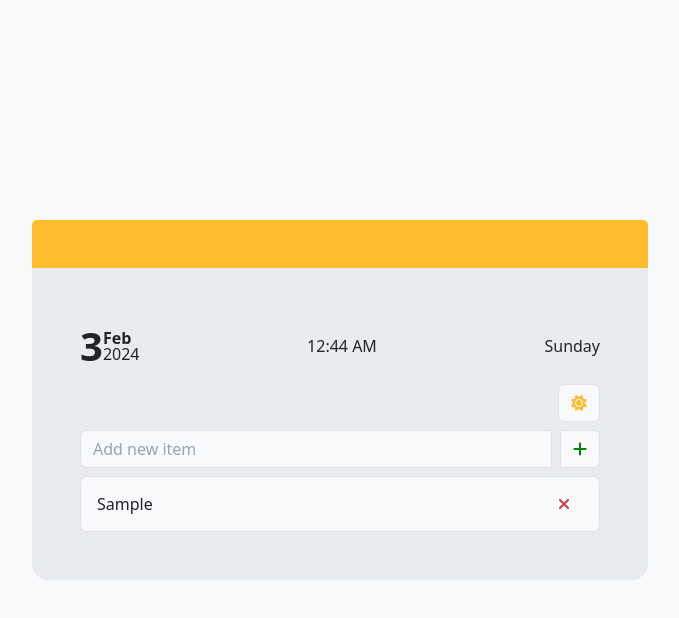
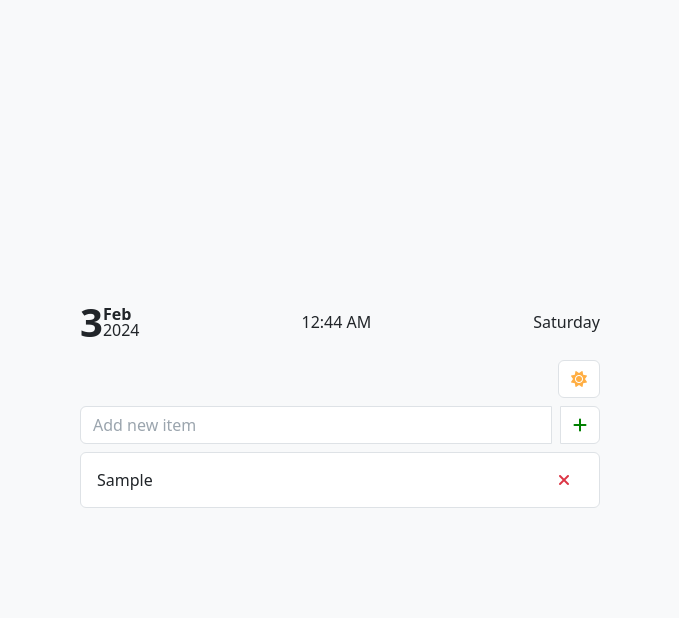
Before and after one commit to finnleygrange/ToDoList, a React (Vite) app in the folder client/: page / in a window 1280 px wide. Both pictures are taken after typing "Sample" into the empty fields and a click on the button 880 px from the left and 477 px from the top of the page. Shown: the top 618 px of the page, without its empty margins (300-979 px from the left). Built offline with nearby package versions, Linux system fonts and the light colour scheme.

Commit message:
Removing container styling + slight styling changes

```diff
--- a/client/src/App.jsx
+++ b/client/src/App.jsx
@@ -47,11 +47,6 @@ function App() {
       >
         <div className="container-fluid d-flex align-items-center justify-content-center flex-column vh-100 w-50">
           <div
-            className={`decor container w-100 ${
-              isDarkTheme ? "dark" : "light"
-            }`}
-          ></div>
-          <div
             className={`to-do-list container d-flex justify-content-center p-5 flex-column w-100
           ${isDarkTheme ? "dark" : "light"}`}
           >
--- a/client/src/app.scss
+++ b/client/src/app.scss
@@ -1,35 +1,6 @@
 @import "../node_modules/bootstrap/scss/bootstrap.scss";
 
-.app {
-  min-width: 960px;
-  height: 100vh;
+.to-do-list {
+  min-width: 360px;
+  max-width: 720px;
 }
-
-.to-do-list {
-  border-radius: 1rem;
-  border-top-left-radius: 0;
-  border-top-right-radius: 0;
-}
-
-.to-do-list.dark {
-  background-color: darken($color: $dark, $amount: 5%);
-}
-
-.to-do-list.light {
-  background-color: darken($color: $light, $amount: 5%);
-}
-
-.decor {
-  height: 3rem;
-  width: 50%;
-  border-top-left-radius: 5px;
-  border-top-right-radius: 5px;
-}
-
-.decor.light {
-  background-color: rgb(255, 188, 44);
-}
-
-.decor.dark {
-  background-color: rgb(48, 114, 201);
-}
--- a/client/src/components/AddItemForm.jsx
+++ b/client/src/components/AddItemForm.jsx
@@ -33,8 +33,8 @@ function AddItemForm({ addItemToList, isDarkTheme }) {
           placeholder="Add new item"
         />
         <button
-          className={`btn ms-2 border ${
-            isDarkTheme ? "btn-dark" : "btn-light"
+          className={`add-item-btn btn ms-2 border ${
+            isDarkTheme ? "dark-theme" : "light-theme"
           }`}
           type="submit"
         >
--- a/client/src/components/DateNow.jsx
+++ b/client/src/components/DateNow.jsx
@@ -27,25 +27,25 @@ function DateNow() {
   function DayToString(day) {
     switch (day) {
       case 0:
+        return "Sunday";
+        break;
+      case 1:
         return "Monday";
         break;
-      case 1:
+      case 2:
         return "Tuesday";
         break;
-      case 2:
+      case 3:
         return "Wednesday";
         break;
-      case 3:
+      case 4:
         return "Thursday";
         break;
-      case 4:
+      case 5:
         return "Friday";
         break;
-      case 5:
+      case 6:
         return "Saturday";
-        break;
-      case 6:
-        return "Sunday";
         break;
 
       default:
--- a/client/src/components/ItemList.jsx
+++ b/client/src/components/ItemList.jsx
@@ -1,3 +1,5 @@
+import "./itemList.scss";
+
 function ItemList({ items, removeItem, isDarkTheme }) {
   function handleRemoveItem(index) {
     removeItem(index);
@@ -9,8 +11,8 @@ function ItemList({ items, removeItem, isDarkTheme }) {
         {items.map((item, index) => (
           <li
             key={index}
-            className={`list-group-item d-flex align-items-center w-100 ${
-              isDarkTheme ? "bg-dark text-light" : "bg-light text-dark"
+            className={`item list-group-item d-flex align-items-center w-100 ${
+              isDarkTheme ? "dark-theme" : "light-theme"
             }`}
           >
             <div className="flex-grow-1 overflow-x-auto">{item}</div>
--- a/client/src/components/ThemeChanger.jsx
+++ b/client/src/components/ThemeChanger.jsx
@@ -10,7 +10,9 @@ function ThemeChanger({ toggleTheme, isDarkTheme }) {
       <div className="mt-2 d-flex justify-content-end">
         <button
           type="button"
-          className={`btn border ${isDarkTheme ? "btn-dark" : "btn-light"}`}
+          className={`theme-changer btn border ${
+            isDarkTheme ? "dark-theme" : "light-theme"
+          }`}
           onClick={HandleToggleTheme}
         >
           {isDarkTheme ? (
--- a/client/src/components/addItemForm.scss
+++ b/client/src/components/addItemForm.scss
@@ -3,12 +3,8 @@
 .user-input.dark-theme,
 .user-input.dark-theme:focus,
 .user-input.dark-theme:active {
-  background-color: $dark !important;
+  background-color: lighten($color: $dark, $amount: 10%);
   color: $light;
-}
-
-.user-input.light-theme {
-  background-color: $light;
 }
 
 .user-input.dark-theme::placeholder {
@@ -23,6 +19,14 @@
   transition: none !important;
 }
 
+.add-item-btn.dark-theme {
+  background-color: lighten($color: $dark, $amount: 10%) !important;
+}
+
+.add-item-btn.light-theme {
+  background-color: $white;
+}
+
 .plus {
   color: green;
 }
--- /dev/null
+++ b/client/src/components/itemList.scss
@@ -0,0 +1,6 @@
+@import "../node_modules/bootstrap/scss/bootstrap.scss";
+
+.item.dark-theme {
+  background-color: lighten($color: $dark, $amount: 10%);
+  color: $light;
+}
--- a/client/src/components/themeChanger.scss
+++ b/client/src/components/themeChanger.scss
@@ -5,5 +5,13 @@
 }
 
 .sun {
-  color: rgb(255, 188, 44);
+  color: rgb(255, 174, 67);
 }
+
+.theme-changer.dark-theme {
+  background-color: lighten($color: $dark, $amount: 10%);
+}
+
+.theme-changer.light-theme {
+  background-color: $white;
+}
```
Also changed, not shown: client/src/App.css (deleted).
